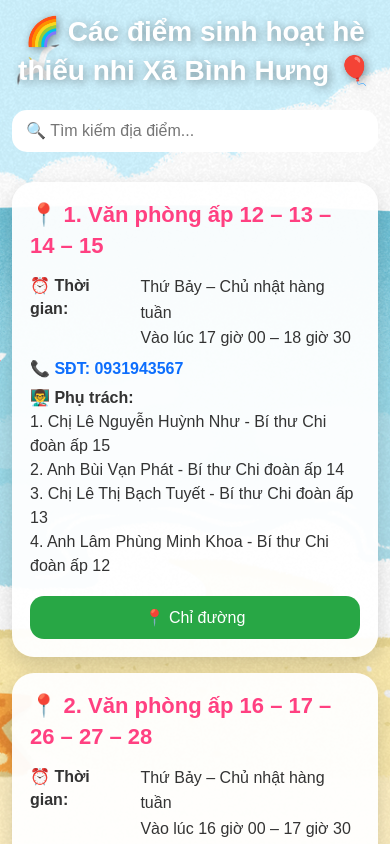
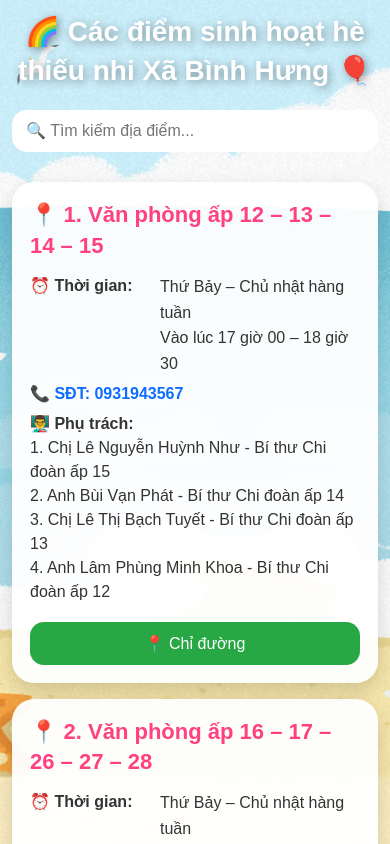
Before and after one commit to Ngiau1904/SinhHoatHe, a plain HTML site: page index.html in a window 390 px wide. Shown: the top 844 px of the page. Drawn offline with Linux system fonts and the light colour scheme.

Commit message:
Update index.html

```diff
--- a/index.html
+++ b/index.html
@@ -260,14 +260,17 @@ h1{
       line-height:1.5;
 
        }
-      .thoigian{
+     .thoigian{
 
-      display:flex;
+        display:flex;
 
-      align-items:flex-start;
+        align-items:flex-start;
+      }
 
-      gap:8px;
-    }
+      .thoigian .label{
+
+        min-width:130px;
+      }
 
     .thoigian .content{
 
```
